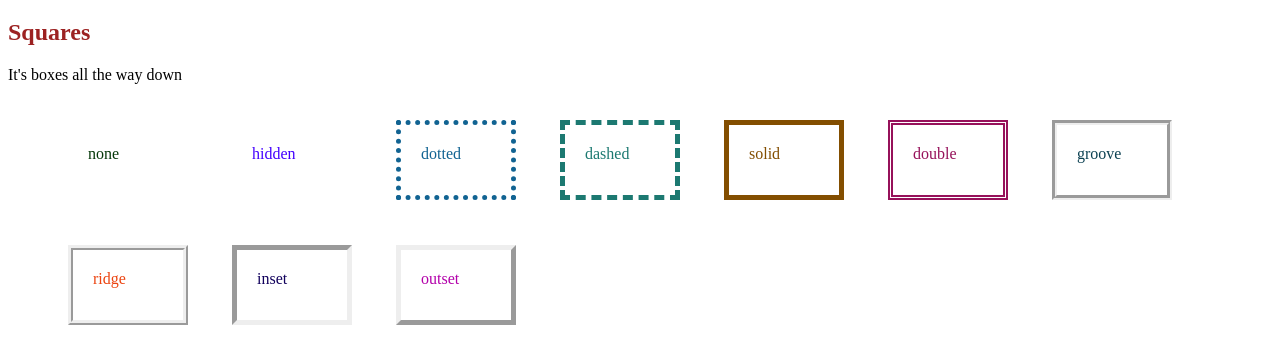
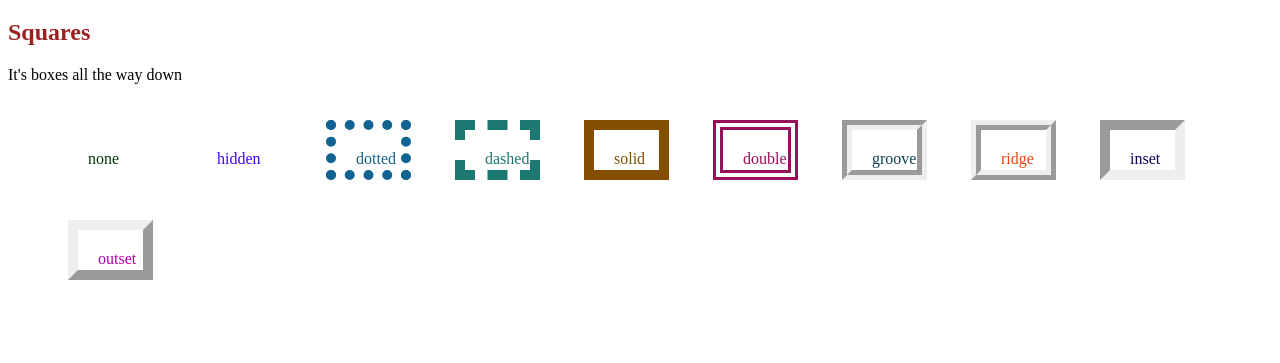
Before and after one commit to GraeyCowl/git_tOP_test, a plain HTML site: page index.html in a window 1280 px wide. Shown: the part 61-424 px from the top of the page. Drawn offline with Linux system fonts and the light colour scheme.

Commit message:
Change css li to box class and start mod style

```diff
--- a/styles.css
+++ b/styles.css
@@ -2,13 +2,13 @@ h2 {
     color: #9c2222;
 }
 
-li {
-    height: 80px;
-    width: 120px;
+.box {
+    height: 40px;
+    width: 85px;
     margin: 20px;
     padding: 20px;
     display: inline-block;
-    border-width: 5px;
+    border-width: 10px;
     box-sizing: border-box;
 }
 
```
